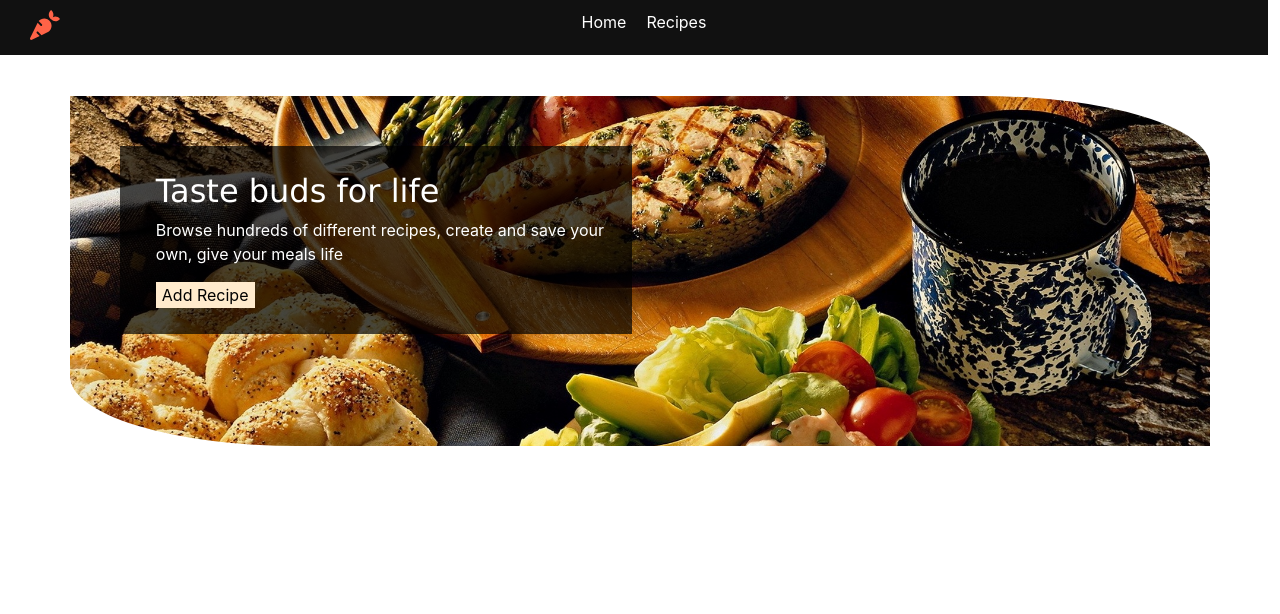
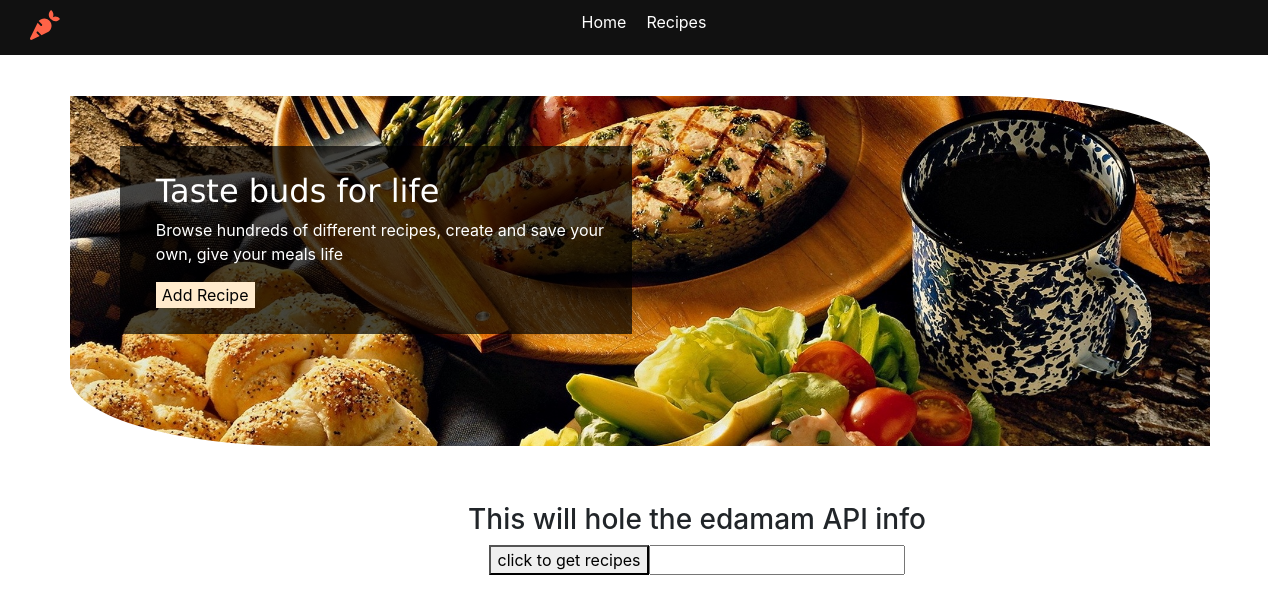
Before and after one commit to CodyBonsma/fam-recipes, a React (Create React App) app in the folder client/: page / in a window 1280 px wide. Shown: the top 614 px of the page. Built offline with nearby package versions, Linux system fonts and the light colour scheme; the HTML template or start-up script is replaced by a standard one.

Commit message:
working with edamam API

```diff
--- a/client/src/components/Home/Home.jsx
+++ b/client/src/components/Home/Home.jsx
@@ -1,8 +1,8 @@
 import React, { useState, useRef, useEffect } from "react";
 import Modal from "../Modal/Modal";
 import Data from "../../utils/connect";
+import Search from "../Search/Search";
 import { ImageOne, ImageTwo, ImageThree, ImageFour } from "../../images/index";
-import TESTimage from "../../images/Image2.jpg";
 import "./Home.css";
 
 const Home = () => {
@@ -141,6 +141,7 @@ const Home = () => {
             </button>
           </div>
         </div>
+        <Search />
       </div>
     </div>
   );
--- /dev/null
+++ b/client/src/components/Search/Search.css
@@ -0,0 +1,3 @@
+.edamam-section {
+    margin: 5%;
+}
--- /dev/null
+++ b/client/src/components/Search/Search.jsx
@@ -0,0 +1,29 @@
+import React from "react";
+import axios from "axios";
+import "./Search.css";
+
+const CORS = "https://serene-badlands-79714.herokuapp.com/";
+const SEARCHURL = "https://api.edamam.com/search?q=";
+
+const Search = () => {
+  const getRecipes = () => {
+    axios
+      .get(CORS + SEARCHURL + "chicken" + "&app_id=cb5d3f03" )
+      .then((res) => {
+        console.log(res);
+      })
+      .catch((err) => {
+        if (err) throw err;
+      });
+  };
+
+  return (
+    <div className="edamam-section">
+      <h3>This will hole the edamam API info</h3>
+      <button onClick={() => getRecipes()}>click to get recipes</button>
+      <input></input>
+    </div>
+  );
+};
+
+export default Search;
```
